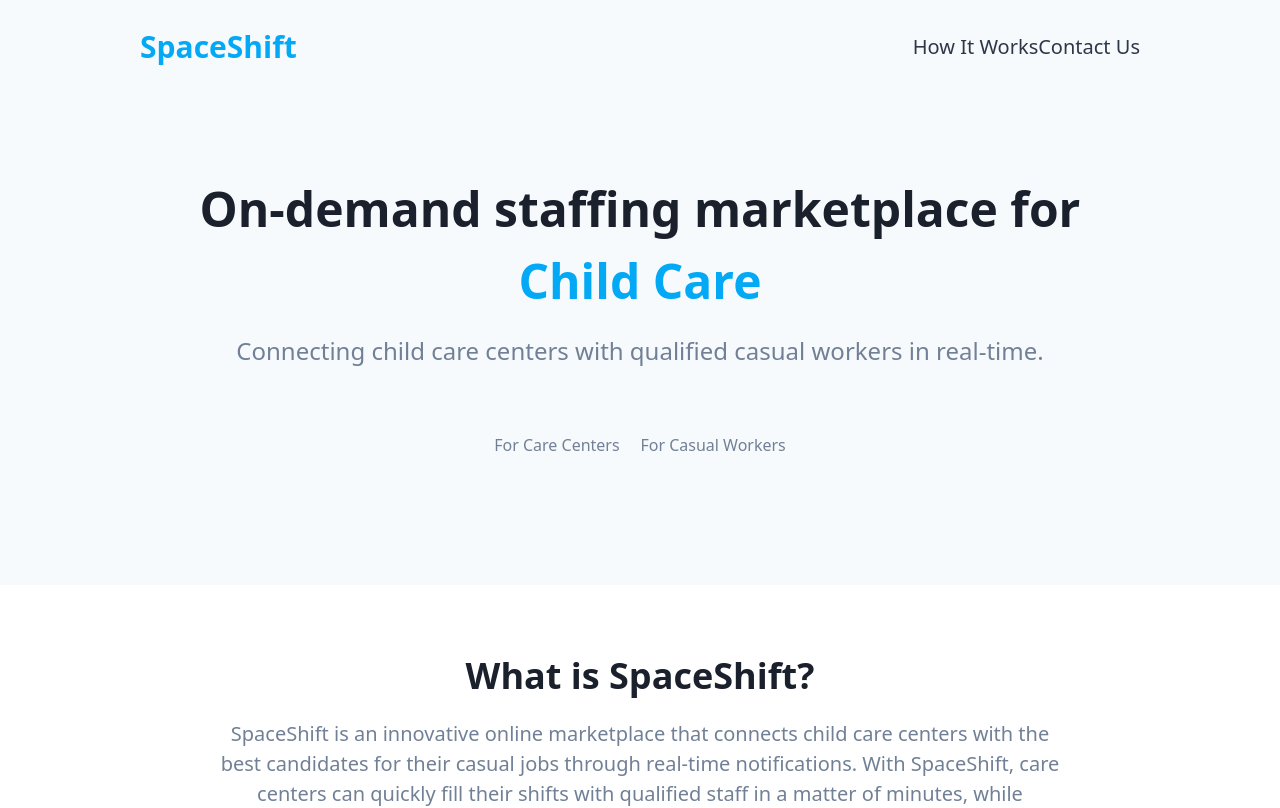
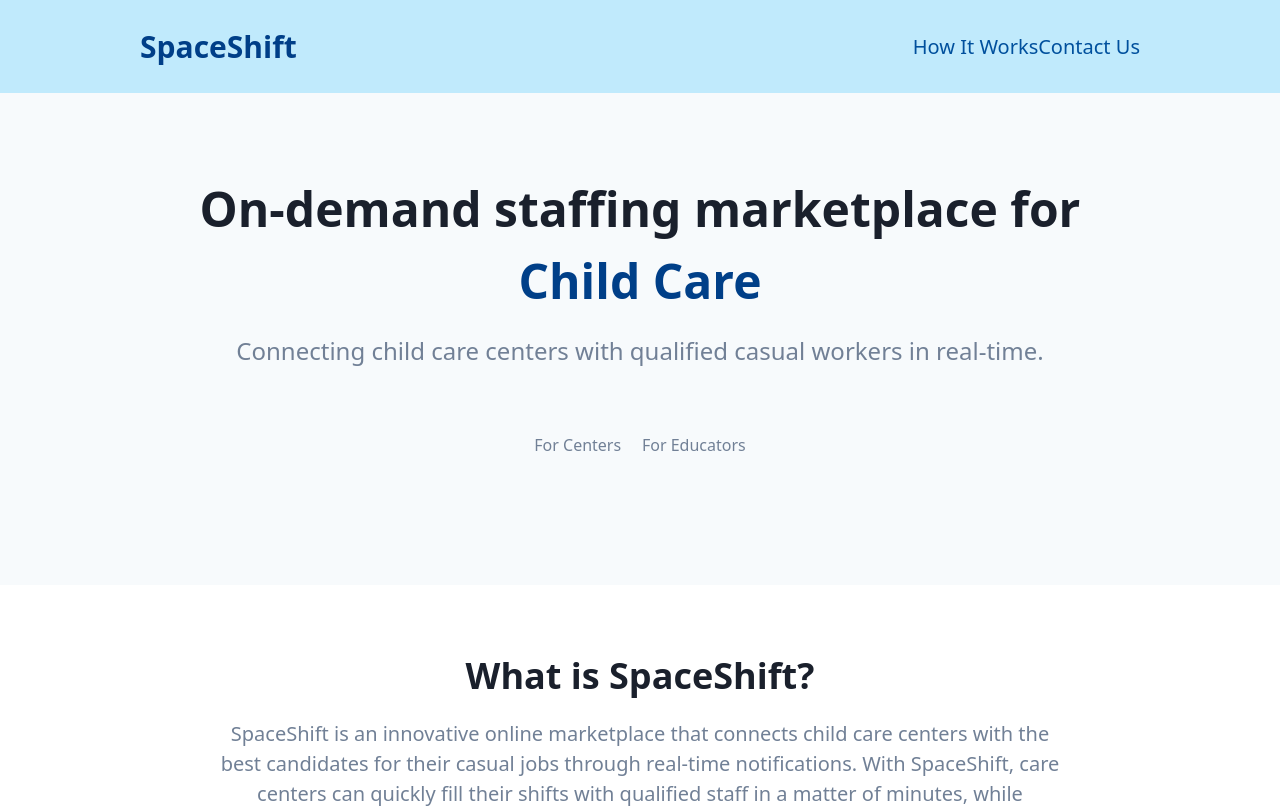
Before and after one commit to tonyvu2014/instantstaff, a Next.js app: page / in a window 1280 px wide. Shown: the top 808 px of the page. Built offline with nearby package versions, Linux system fonts and the light colour scheme.

Commit message:
fix the navigation bar

```diff
--- a/src/button/Button.tsx
+++ b/src/button/Button.tsx
@@ -12,7 +12,7 @@
     'btn-xl': props.xl,
     'btn-base': !props.xl,
     'btn-primary': props.primary,
-    'btn-gray': !props.primary,
+    'btn-yellow': !props.primary,
   });
 
   return (
@@ -34,19 +34,19 @@
           }
 
           .btn-primary {
-            @apply text-white bg-primary-500;
+            @apply text-white bg-primary-700;
           }
 
           .btn-primary:hover {
-            @apply bg-primary-600;
+            @apply bg-primary-500;
           }
 
-          .btn-gray {
-            @apply text-white bg-gray-500;
+          .btn-yellow {
+            @apply text-white bg-yellow-600;
           }
 
-          .btn-gray:hover {
-            @apply bg-gray-600;
+          .btn-yellow:hover {
+            @apply bg-yellow-500;
           }
         `}
       </style>
--- a/src/pages/centers.tsx
+++ b/src/pages/centers.tsx
@@ -9,11 +9,12 @@
 const Centers = () => (
   <div className="antialiased text-gray-600">
     <Meta title={AppConfig.title} description={AppConfig.description} />
-    <Background color="bg-gray-100">
+    <div className="sticky top-0 bg-primary-200">
       <Section yPadding="py-6">
         <Menu />
       </Section>
-
+    </div>
+    <Background color="bg-gray-100">
       <Section yPadding="pt-20 pb-32">
         <CentersForm />
       </Section>
--- a/src/pages/contact.tsx
+++ b/src/pages/contact.tsx
@@ -9,11 +9,12 @@
 const Contact = () => (
   <div className="antialiased text-gray-600">
     <Meta title={AppConfig.title} description={AppConfig.description} />
-    <Background color="bg-gray-100">
+    <div className="sticky top-0 bg-primary-200">
       <Section yPadding="py-6">
         <Menu />
       </Section>
-
+    </div>
+    <Background color="bg-gray-100">
       <Section yPadding="pt-20 pb-32">
         <ContactForm />
       </Section>
--- a/src/pages/intro.tsx
+++ b/src/pages/intro.tsx
@@ -12,11 +12,12 @@
   return (
     <div className="antialiased text-gray-600">
       <Meta title={AppConfig.title} description={AppConfig.description} />
-      <Background color="bg-gray-100">
+      <div className="sticky top-0 bg-primary-200">
         <Section yPadding="py-6">
           <Menu />
         </Section>
-
+      </div>
+      <Background color="bg-gray-100">
         <Section yPadding="pt-20 pb-32">
           <div className="flex flex-col flex-wrap justify-between items-center">
             <h2 className="mb-8 text-2xl font-semibold">
@@ -32,7 +33,7 @@
                         src={`${router.basePath}/assets/images/employer.svg`}
                         alt="employer"
                       />
-                      <span>Employer</span>
+                      <span className="text-yellow-500">Employer</span>
                     </div>
                   </th>
                   <th className="bg-primary-300 border p-4">
@@ -42,7 +43,7 @@
                         src={`${router.basePath}/assets/images/worker.svg`}
                         alt="worker"
                       />
-                      <span>Jobseeker</span>
+                      <span className="text-yellow-500">Jobseeker</span>
                     </div>
                   </th>
                 </tr>
--- a/src/pages/workers.tsx
+++ b/src/pages/workers.tsx
@@ -9,11 +9,12 @@
 const Workers = () => (
   <div className="antialiased text-gray-600">
     <Meta title={AppConfig.title} description={AppConfig.description} />
-    <Background color="bg-gray-100">
+    <div className="sticky top-0 bg-primary-200">
       <Section yPadding="py-6">
         <Menu />
       </Section>
-
+    </div>
+    <Background color="bg-gray-100">
       <Section yPadding="pt-20 pb-32">
         <WorkersForm />
       </Section>
--- a/src/templates/Base.tsx
+++ b/src/templates/Base.tsx
@@ -1,13 +1,20 @@
 import { Meta } from '../layout/Meta';
+import { Section } from '../layout/Section';
 import { AppConfig } from '../utils/AppConfig';
 import { Banner } from './Banner';
 import { Footer } from './Footer';
 import { Hero } from './Hero';
+import { Menu } from './Menu';
 import { VerticalFeatures } from './VerticalFeatures';
 
 const Base = () => (
   <div className="antialiased text-gray-600">
     <Meta title={AppConfig.title} description={AppConfig.description} />
+    <div className="sticky top-0 bg-primary-200">
+      <Section yPadding="py-6">
+        <Menu />
+      </Section>
+    </div>
     <Hero />
     <VerticalFeatures />
     <Banner />
--- a/src/templates/Hero.tsx
+++ b/src/templates/Hero.tsx
@@ -4,14 +4,9 @@
 import { Button } from '../button/Button';
 import { HeroButton } from '../hero/HeroButton';
 import { Section } from '../layout/Section';
-import { Menu } from './Menu';
 
 const Hero = () => (
   <Background color="bg-gray-100">
-    <Section yPadding="py-6">
-      <Menu />
-    </Section>
-
     <Section yPadding="pt-20 pb-32">
       <HeroButton
         title={
@@ -25,7 +20,7 @@
           <Link href="/centers">
             <a>
               <Button xl primary>
-                For Care Centers
+                For Centers
               </Button>
             </a>
           </Link>
@@ -33,7 +28,7 @@
         secondaryButton={
           <Link href="/workers">
             <a>
-              <Button xl>For Casual Workers</Button>
+              <Button xl>For Educators</Button>
             </a>
           </Link>
         }
--- a/src/templates/Logo.tsx
+++ b/src/templates/Logo.tsx
@@ -1,3 +1,5 @@
+import { useRouter } from 'next/router';
+
 import { AppConfig } from '../utils/AppConfig';
 
 type ILogoProps = {
@@ -9,6 +11,8 @@
   const fontStyle = props.xl
     ? 'font-semibold text-3xl'
     : 'font-semibold text-xl';
+
+  const router = useRouter();
 
   return (
     <span className={`text-primary-500 inline-flex items-center ${fontStyle}`}>
@@ -29,7 +33,6 @@
         <rect x="15" y="4" width="6" height="16" rx="1" />
         <path d="M4 20h14" />
       </svg> */}
-
       {AppConfig.site_name}
     </span>
   );
--- a/src/templates/Menu.tsx
+++ b/src/templates/Menu.tsx
@@ -7,12 +7,12 @@
   <NavbarTwoColumns logo={<Logo xl />}>
     <li>
       <Link href="/intro">
-        <a>How It Works</a>
+        <a className="text-primary-300">How It Works</a>
       </Link>
     </li>
     <li>
       <Link href="/contact">
-        <a>Contact Us</a>
+        <a className="text-primary-300">Contact Us</a>
       </Link>
     </li>
   </NavbarTwoColumns>
--- a/tailwind.config.js
+++ b/tailwind.config.js
@@ -18,11 +18,11 @@
         primary: {
           100: '#E6F6FE',
           200: '#C0EAFC',
-          300: '#9ADDFB',
+          300: '#00509D',
           400: '#4FC3F7',
-          500: '#03A9F4',
+          500: '#003f88',
           600: '#0398DC',
-          700: '#026592',
+          700: '#00296B',
           800: '#014C6E',
           900: '#013349',
         },
@@ -37,6 +37,10 @@
           800: '#2d3748',
           900: '#1a202c',
         },
+        yellow: {
+          500: '#FFD500',
+          600: '#FDC500',
+        },
       },
       lineHeight: {
         hero: '4.5rem',
```
Also changed, not shown: public/logo.svg (added).
